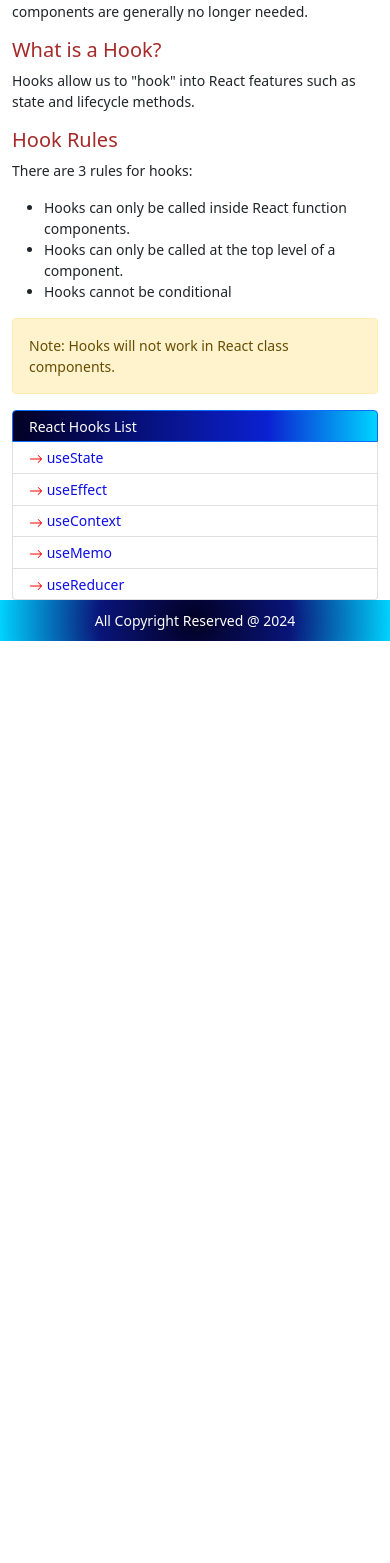
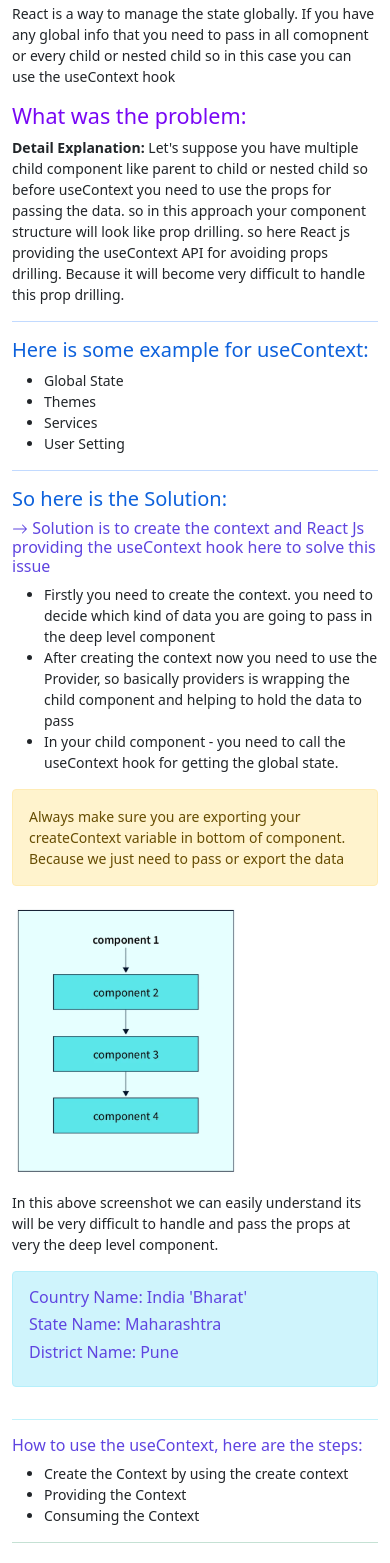
Before and after one commit to rakesh4288/Raj-Lakshmi-React, a React (Create React App) app: page /react-hook-tutorial/use-context-page in a window 390 px wide. Shown: the part 307-1870 px from the top of the page. Before the commit the page ends 948 px from the top, so only its background shows below. Built offline with nearby package versions, Linux system fonts and the light colour scheme; grey boxes are pictures that could not be loaded.

Commit message:
feat(useContextHook): created feature of useContext

```diff
--- a/src/App.css
+++ b/src/App.css
@@ -77,11 +77,11 @@ h4 {
 
 h5{
   /* color: #0e4371; */
-  color: brown
+  color: #0d61dc
 }
 
 h6 {
-  color: #09022c;
+  color: #5f45e0;
 }
 
 /* .App {
--- a/src/Assets/index.js
+++ b/src/Assets/index.js
@@ -30,6 +30,7 @@ const AppImages = {
     LifeCycleMethodImg: require('./life_cycle_methods.png'),
     HooksLifeCycleMethod: require('./hooks_life_cycle.png'),
     ComputerParts: require('./computer-parts.png'),
+    UseContextImg: require('./use_context_hook_1.png')
 }
 
 export default AppImages;
--- /dev/null
+++ b/src/Components/MyCountry.js
@@ -0,0 +1,12 @@
+import React from 'react';
+import MyState from './MyState';
+
+const MyCountry = () => {
+    return (
+        <div id='my-country'>
+            <MyState/>
+        </div>
+    )
+}
+
+export default MyCountry;
--- /dev/null
+++ b/src/Components/MyDistrict.js
@@ -0,0 +1,19 @@
+import React, { useContext } from "react";
+// import { countryName, stateName, districtName } from '../Components/UseContextInfo';
+
+import { countryName, stateName, districtName } from './UseContextInfo';
+
+const MyDistrict = () => {
+    const getCountryName = useContext(countryName);
+    const getStateName = useContext(stateName);
+    const getDistrictName = useContext(districtName);
+    return (
+        <div id="my-distrcit">
+            <h6>Country Name: {getCountryName}</h6>
+            <h6>State Name: {getStateName}</h6>
+            <h6>District Name: {getDistrictName}</h6>
+        </div>
+    )
+}
+
+export default MyDistrict;
--- /dev/null
+++ b/src/Components/MyState.js
@@ -0,0 +1,12 @@
+import React from "react";
+import MyDistrict from "./MyDistrict";
+
+const MyState = () => {
+    return (
+        <div id="my-state">
+            <MyDistrict/>
+        </div>
+    )
+}
+
+export default MyState;
--- a/src/Components/UseContextInfo.jsx
+++ b/src/Components/UseContextInfo.jsx
@@ -1,11 +1,89 @@
-import React from "react";
+import React, { createContext } from "react";
+import * as Icon from 'react-bootstrap-icons';
+import AppImages from "../Assets";
+import MyCountry from "./MyCountry";
+
+const countryName = createContext();
+const stateName = createContext();
+const districtName = createContext();
 
 const UseContextInfo = () => {
     return(
         <div id="use-context-info">
-            <h3> UseContextInfo Page</h3>
+            <h3> UseContextInfo Hook </h3>
+            <p>
+                hook is useful for sharing the global info into all its child component. While using this we can ignore to use props because useContext helping to share the global info at very deep level component
+            </p>
+
+            <p>
+                React is a way to manage the state globally. If you have any global info that you need to pass in all comopnent or every child or nested child so in this case you can use the useContext hook
+            </p>
+
+            <h4>What was the problem:</h4>
+            <p>
+                <b>Detail Explanation:</b> Let's suppose you have multiple child component like parent to child or nested child so before useContext you need to use the props for passing the data. so in this approach your component structure will look like prop drilling. so here React js providing the useContext API for avoiding props drilling. Because it will become very difficult to handle this prop drilling.
+            </p>
+
+            <hr className="bg-primary"/>
+
+            <h5>Here is some example for useContext:</h5>
+            <ul>
+                <li>Global State</li>
+                <li>Themes</li>
+                <li>Services</li>
+                <li>User Setting</li>
+            </ul>
+
+            <hr className="bg-primary"/>
+
+            <h5>So here is the Solution:</h5>
+            <h6>
+            <Icon.ArrowRight /> Solution is to create the context and React Js providing the useContext hook here to solve this issue</h6>
+
+            <ul>
+                <li>Firstly you need to create the context. you need to decide which kind of data you are going to pass in the deep level component</li>
+                <li>After creating the context now you need to use the Provider, so basically providers is wrapping the child component and helping to hold the data to pass</li>
+                <li>In your child component - you need to call the useContext hook for getting the global state.</li>
+            </ul>
+
+            <p className="alert alert-warning">Always make sure you are exporting your createContext variable in bottom of component. Because we just need to pass or export the data</p>
+
+            <div className="row">
+                <div className="col-md-6">
+                    <p>
+                        <img src={AppImages.UseContextImg} className="img-fluid" alt="UseContextImg" />
+                    </p>
+
+                    <p>In this above screenshot we can easily understand its will be very difficult to handle and pass the props at very the deep level component. </p>
+                </div>
+
+                <div className="col-md-6">
+                    <countryName.Provider value={"India 'Bharat'"}>
+                        <stateName.Provider value={"Maharashtra"}>
+                            <districtName.Provider value={"Pune"}>
+                                <div className="alert alert-info"><MyCountry/></div>
+                            </districtName.Provider>
+                        </stateName.Provider>
+                    </countryName.Provider>
+                </div>
+            </div>
+
+            <hr className="bg-info"/>
+
+            <h6>How to use the useContext, here are the steps:</h6>
+            <ul>
+                <li>Create the Context by using the create context</li>
+                <li>Providing the Context</li>
+                <li>Consuming the Context</li>
+            </ul>
+
+            <hr className="bg-success"/>
+
+            <iframe width="100%" height="350" src="https://www.youtube.com/embed/s1Ix2jBhCkI?si=aA9v1YVqqo-9FSrr" title="YouTube video player" frameBorder="0" allow="accelerometer; autoplay; clipboard-write; encrypted-media; gyroscope; picture-in-picture; web-share" referrerPolicy="strict-origin-when-cross-origin" allowFullScreen></iframe>
         </div>
     )
 }
 
 export default UseContextInfo;
+
+export {countryName, stateName, districtName}
--- a/src/Pages/InterviewPart_1.jsx
+++ b/src/Pages/InterviewPart_1.jsx
@@ -63,7 +63,7 @@ const InterviewPart_1 = () => {
                     <div className="row">
                         <div className="col-md-12">
                             <h4>Difference between props and state ?</h4>
-                            <p>When working with React components, it's important to understand the differences between state and props. Here, we'll take a look at some common conditions and compare the behavior of props and state.</p>
+                            <p>When we working with React components, it's important to understand the differences between state and props. Here, we'll take a look at some common conditions and compare the behavior of props and state.</p>
                             <table className="table table-striped">
                                 <thead>
                                     <tr>
@@ -84,7 +84,7 @@ const InterviewPart_1 = () => {
                                     </tr>
 
                                     <tr>
-                                        <td>State can be accessed using the use state hooks in a functional components and in a class component we can use ny this.state</td>
+                                        <td>State can be accessed using the use state hooks in a functional components and in a class component we can use by this.state</td>
                                         <td>Similarly, Props can be accessed in functional component using props as a parameter And in a class based component we can accessed by this.props keyword</td>
                                     </tr>
 
--- a/src/Pages/ReactReduxPage.jsx
+++ b/src/Pages/ReactReduxPage.jsx
@@ -1,9 +1,56 @@
 import React from "react";
+import * as Icon from 'react-bootstrap-icons';
 
 const ReactReduxPage = () => {
     return(
         <div id="react-redux-page">
-            <h1>React Redux Page</h1>
+            <section className="pageHeader">
+                <div className="container">
+                    <div className="row">
+                        <div className="col-md-12">
+                            <h4 className="pageHeading">
+                                What is React Redux  <Icon.BorderCenter />
+                            </h4>
+                        </div>
+                    </div>
+                </div>
+            </section>
+
+            <section id="check-prop-types">
+                <div className="container">
+                    <div className="row">
+                        <div className="col-md-6">
+                            <p>React Redux is a state management library for React applications. Redux is simply helps to manage the state of your application</p>
+
+                            <p>In other words it is used to manage the data of the application.</p>
+
+                            <p>
+                                It provides a predictable state container by connecting React components to a centralized store, simplifying data flow and enabling efficient management of application state across components.
+                            </p>
+
+                            <p>
+                                Uses: It makes it easier to manage state and data. As the complexity of our application increases. At the start, it is hard to understand but it helps to build complex applications. In the beginning, it feels like a lot of work, but it is really helpful.
+                            </p>
+                        </div>
+
+                        <div className="col-md-6">
+                            <h4>Why learn React Redux?</h4>
+                            <p>
+                                In React development most commonly task is to update the state, mostly you are passing the state from Parent to child component, and sometimes you need to pass the state from child to parent component. Let's check few scenarios:
+                                <ul>
+                                    <li>
+                                        Let's suppose you have some complex code component structure where you are passing the state using the props so sometimes it can be a difficult to manage the props via upwards or downwards.
+                                    </li>
+
+                                    <li>Generally React passing the props via parent to child like Downwards it means top to the bottom, and similarly how you will the states from bottom to top you will use the callback options no any other methods are present to handle this case.</li>
+
+                                    <li>So handle this situation you can use the Redux where Redux provides the centralized store to help the data flows and provides the smooth transitions to update the states</li>
+                                </ul>
+                            </p>
+                        </div>
+                    </div>
+                </div>
+            </section>
         </div>
     )
 }
```
Also changed, not shown: src/Components/UseReducerInfo.jsx (+13 -13 lines), src/Assets/use_context_hook_1.png (added).
